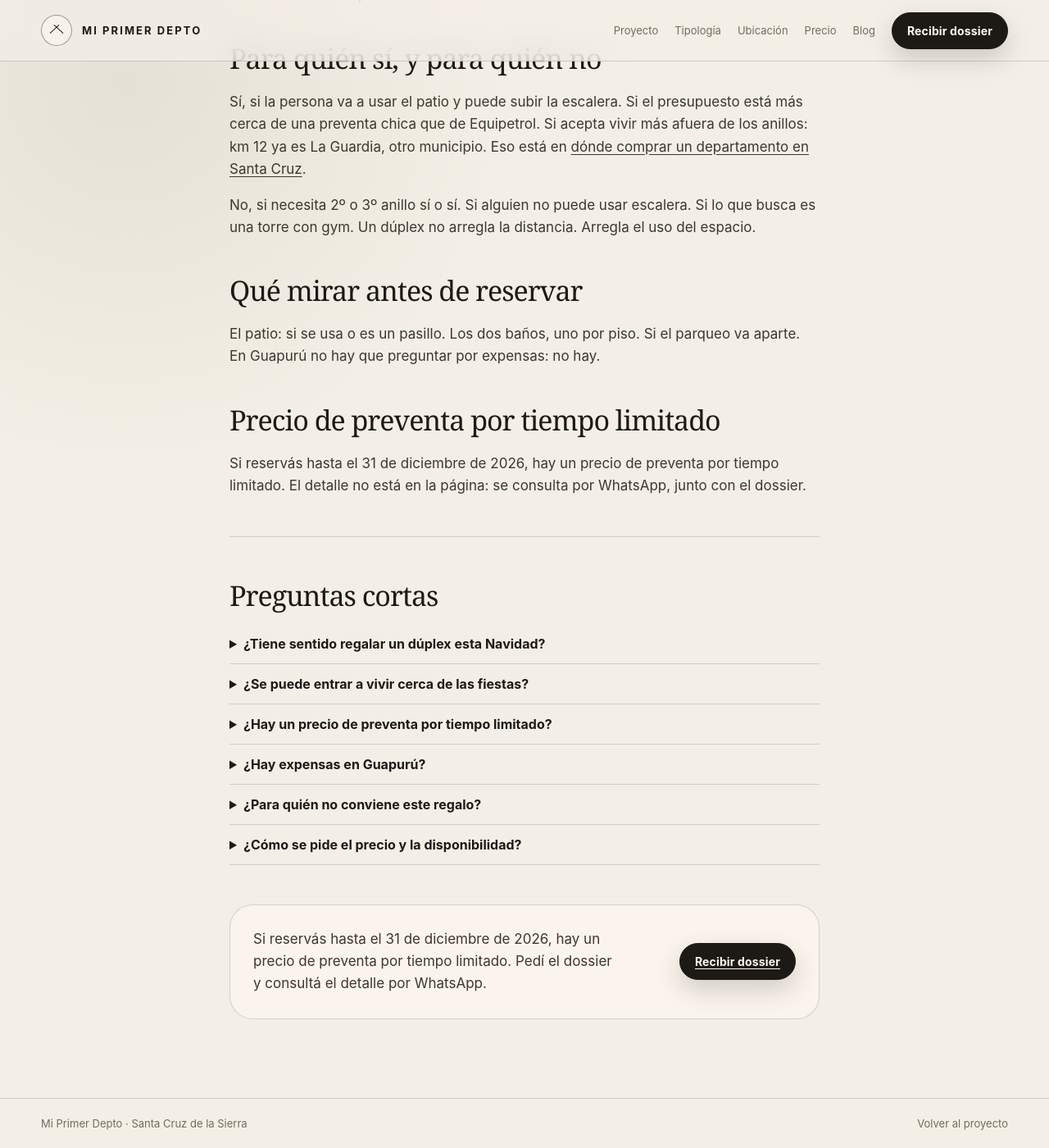
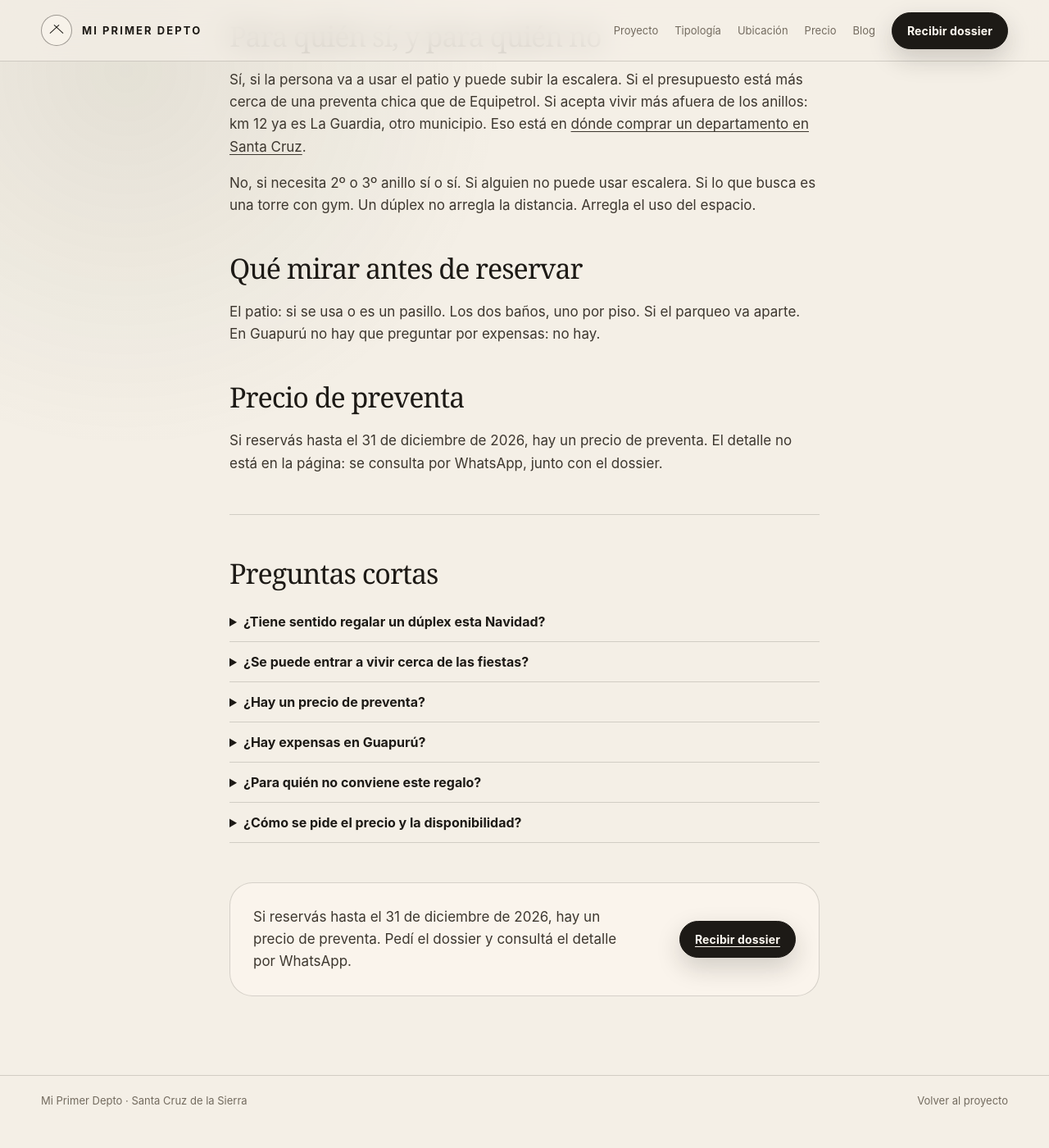
Before and after one commit to juanmanuelramallo/miprimerdepto, a Jekyll site: the page built from _posts/2026-11-15-regalar-departamento-navidad-santa-cruz.md, in a window 1280 px wide and 1400 px high, scrolled down 1199 px. Shown: the whole window at 82% size. Built offline with Jekyll 4.4.1, drawn with Linux system fonts in a browser that asks for light colours; after the commit the page ends 2571 px from its top, so only the background shows below that; some of the changed text lies outside the part shown.

Commit message:
Drop redundant por tiempo limitado next to the December deadline

```diff
--- a/_posts/2026-11-15-regalar-departamento-navidad-santa-cruz.md
+++ b/_posts/2026-11-15-regalar-departamento-navidad-santa-cruz.md
@@ -1,29 +1,29 @@
 ---
 layout: post
 title: "Regalar un departamento en Santa Cruz esta Navidad"
-description: "Si esta Navidad querés regalar un lugar para vivir, o regalártelo, un dúplex con patio es un regalo que se sigue usando en enero. Se reserva ahora y, en todas las unidades, se entrega en diciembre. Hasta el 31 de diciembre de 2026 hay un precio de preventa por tiempo limitado."
+description: "Si esta Navidad querés regalar un lugar para vivir, o regalártelo, un dúplex con patio es un regalo que se sigue usando en enero. Se reserva ahora y, en todas las unidades, se entrega en diciembre. Hasta el 31 de diciembre de 2026 hay un precio de preventa."
 permalink: /blog/regalar-departamento-navidad-santa-cruz/
 date_label: 15 de noviembre de 2026
 robots: noindex, nofollow
 sitemap: false
-cta_text: "Si reservás hasta el 31 de diciembre de 2026, hay un precio de preventa por tiempo limitado. Pedí el dossier y consultá el detalle por WhatsApp."
-cta_whatsapp: "https://wa.me/59177363153?text=Hola%2C%20quiero%20recibir%20el%20dossier%2C%20planos%2C%20precios%20y%20disponibilidad%20de%20Mi%20Primer%20Depto%2C%20y%20consultar%20el%20precio%20de%20preventa%20por%20tiempo%20limitado"
+cta_text: "Si reservás hasta el 31 de diciembre de 2026, hay un precio de preventa. Pedí el dossier y consultá el detalle por WhatsApp."
+cta_whatsapp: "https://wa.me/59177363153?text=Hola%2C%20quiero%20recibir%20el%20dossier%2C%20planos%2C%20precios%20y%20disponibilidad%20de%20Mi%20Primer%20Depto%2C%20y%20consultar%20el%20precio%20de%20preventa"
 faq:
   - q: "¿Tiene sentido regalar un dúplex esta Navidad?"
-    a: "Sí, si querés un regalo que se use todos los días: para un hijo, una pareja, los padres, o para vos. En Guapurú se reserva ahora y, en todas las unidades, se entrega en diciembre. No hay expensas. Si reservás hasta el 31 de diciembre de 2026, hay un precio de preventa por tiempo limitado."
+    a: "Sí, si querés un regalo que se use todos los días: para un hijo, una pareja, los padres, o para vos. En Guapurú se reserva ahora y, en todas las unidades, se entrega en diciembre. No hay expensas. Si reservás hasta el 31 de diciembre de 2026, hay un precio de preventa."
   - q: "¿Se puede entrar a vivir cerca de las fiestas?"
     a: "Si reservás ahora, la entrega es en diciembre, en todas las unidades. No es una preventa a un año."
-  - q: "¿Hay un precio de preventa por tiempo limitado?"
+  - q: "¿Hay un precio de preventa?"
     a: "Sí, si reservás hasta el 31 de diciembre de 2026. El detalle se consulta por WhatsApp, con el dossier."
   - q: "¿Hay expensas en Guapurú?"
     a: "No. No hay expensas, no hay consorcio ni hace falta uno."
   - q: "¿Para quién no conviene este regalo?"
     a: "Si la persona necesita 2º o 3º anillo sí o sí, o no puede usar escalera. Un dúplex no arregla la distancia. Arregla el uso del espacio."
   - q: "¿Cómo se pide el precio y la disponibilidad?"
-    a: "Por WhatsApp, con el dossier: plantas, patio, precio, unidades disponibles y el detalle del precio de preventa por tiempo limitado. El monto no está en la página; se consulta."
+    a: "Por WhatsApp, con el dossier: plantas, patio, precio, unidades disponibles y el detalle del precio de preventa. El monto no está en la página; se consulta."
 ---
 
-Si esta Navidad querés regalar un lugar para vivir, o regalártelo, un dúplex con patio propio es de las pocas cosas que se siguen usando en enero. No es un televisor. Es dos plantas, un patio, y una reserva que, en todas las unidades, se entrega en diciembre. Si reservás hasta el 31 de diciembre de 2026, hay un precio de preventa por tiempo limitado.
+Si esta Navidad querés regalar un lugar para vivir, o regalártelo, un dúplex con patio propio es de las pocas cosas que se siguen usando en enero. No es un televisor. Es dos plantas, un patio, y una reserva que, en todas las unidades, se entrega en diciembre. Si reservás hasta el 31 de diciembre de 2026, hay un precio de preventa.
 
 ## Por qué un departamento y no otra cosa
 
@@ -49,6 +49,6 @@ No, si necesita 2º o 3º anillo sí o sí. Si alguien no puede usar escalera. S
 
 El patio: si se usa o es un pasillo. Los dos baños, uno por piso. Si el parqueo va aparte. En Guapurú no hay que preguntar por expensas: no hay.
 
-## Precio de preventa por tiempo limitado
+## Precio de preventa
 
-Si reservás hasta el 31 de diciembre de 2026, hay un precio de preventa por tiempo limitado. El detalle no está en la página: se consulta por WhatsApp, junto con el dossier.
+Si reservás hasta el 31 de diciembre de 2026, hay un precio de preventa. El detalle no está en la página: se consulta por WhatsApp, junto con el dossier.
```
